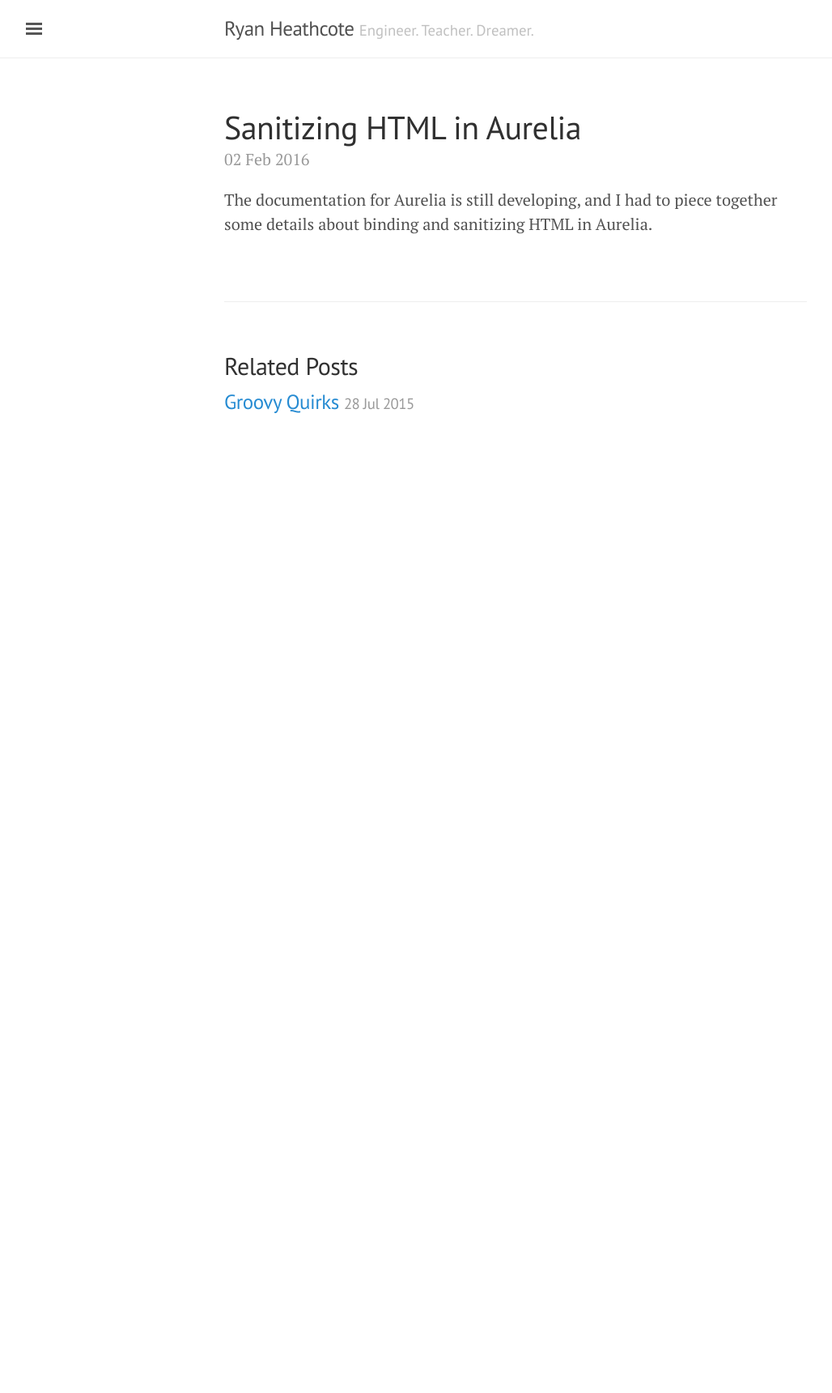
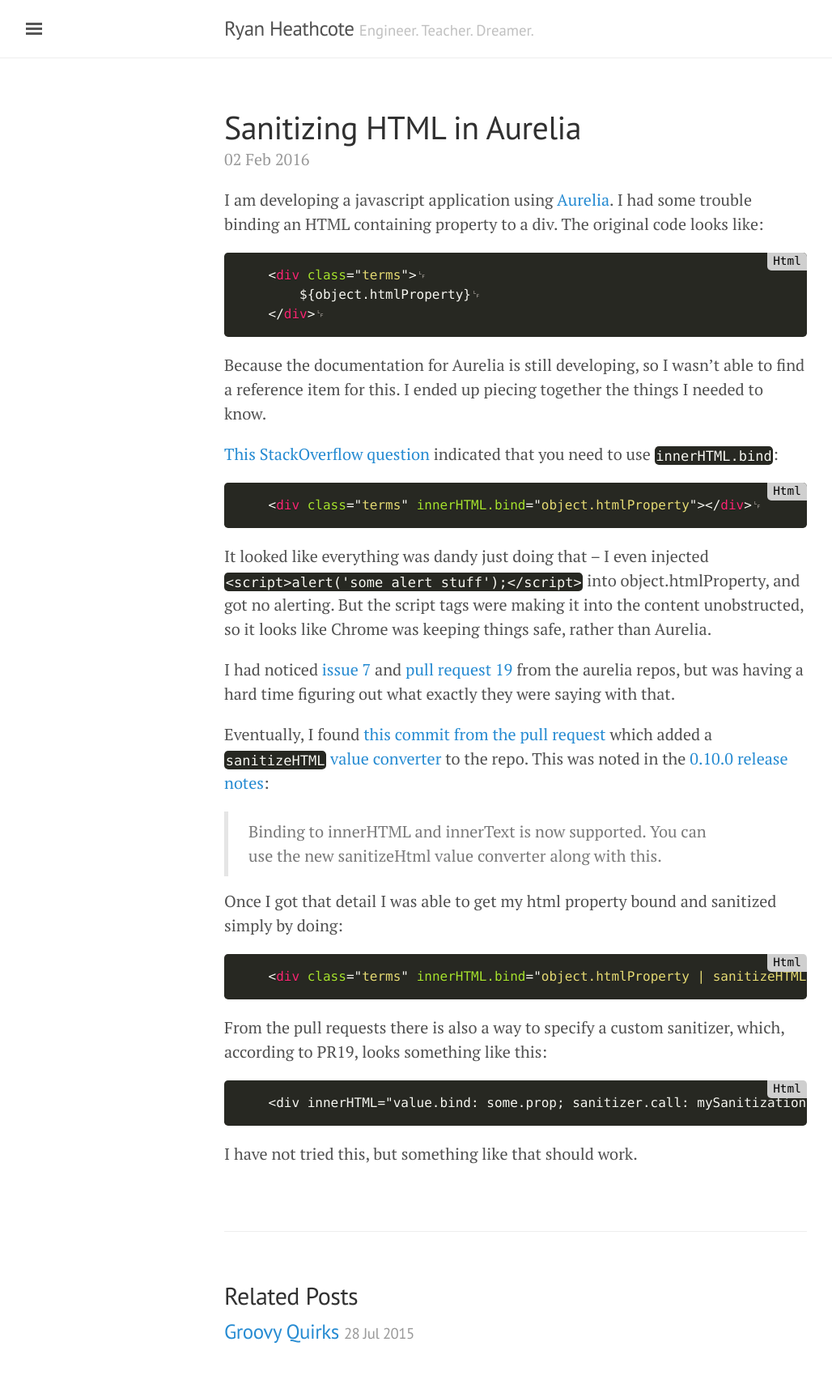
Before and after one commit to slackboxster/slackboxster.github.io, a Jekyll site: the page built from _posts/2016-02-02-sanitize-html-aurelia.md, in a window 1280 px wide. Shown: the whole page at 81% size, without its empty margins (3-1031 px from the left). Built offline with Jekyll 4.4.1, drawn with Linux system fonts in a browser that asks for light colours; Markdown is read by kramdown in place of the engine named in the settings; before the commit the page ends 900 px from its top, so only the background shows below that.

Commit message:
Actually wrote the Aurelia Sanitize post

````diff
--- a/_posts/2016-02-02-sanitize-html-aurelia.md
+++ b/_posts/2016-02-02-sanitize-html-aurelia.md
@@ -3,4 +3,39 @@
 title: Sanitizing HTML in Aurelia
 ---
 
-The documentation for Aurelia is still developing, and I had to piece together some details about binding and sanitizing HTML in Aurelia.
+I am developing a javascript application using [Aurelia](http://aurelia.io/). I had some trouble binding an HTML containing property to a div. The original code looks like:
+
+```html
+    <div class="terms">
+        ${object.htmlProperty}
+    </div>
+```
+
+Because the documentation for Aurelia is still developing, so I wasn't able to find a reference item for this. I ended up piecing together the things I needed to know.
+
+[This StackOverflow question](http://stackoverflow.com/questions/28265949/bind-raw-html-in-aurelia) indicated that you need to use `innerHTML.bind`:
+
+```html
+    <div class="terms" innerHTML.bind="object.htmlProperty"></div>
+```
+
+It looked like everything was dandy just doing that -- I even injected `<script>alert('some alert stuff');</script>` into object.htmlProperty, and got no alerting. But the script tags were making it into the content unobstructed, so it looks like Chrome was keeping things safe, rather than Aurelia.
+
+I had noticed [issue 7](https://github.com/aurelia/templating-binding/issues/7) and [pull request 19](https://github.com/aurelia/templating-resources/pull/19) from the aurelia repos, but was having a hard time figuring out what exactly they were saying with that.
+
+Eventually, I found [this commit from the pull request](https://github.com/AshleyGrant/templating-resources/commit/9353b477769cae4cd2a342f5bdb9c455a7d4bbca) which added a `sanitizeHTML` [value converter](http://jdanyow.github.io/aurelia-converters-sample/) to the repo. This was noted in the [0.10.0 release notes](http://blog.durandal.io/2015/03/25/aurelia-0-10-0-release-status/):
+> Binding to innerHTML and innerText is now supported. You can use the new sanitizeHtml value converter along with this.
+
+Once I got that detail I was able to get my html property bound and sanitized simply by doing:
+
+```html
+    <div class="terms" innerHTML.bind="object.htmlProperty | sanitizeHTML"></div>
+```
+
+From the pull requests there is also a way to specify a custom sanitizer, which, according to PR19, looks something like this:
+
+```html
+    <div innerHTML="value.bind: some.prop; sanitizer.call: mySanitizationFunction”
+```
+
+I have not tried this, but something like that should work.
````
